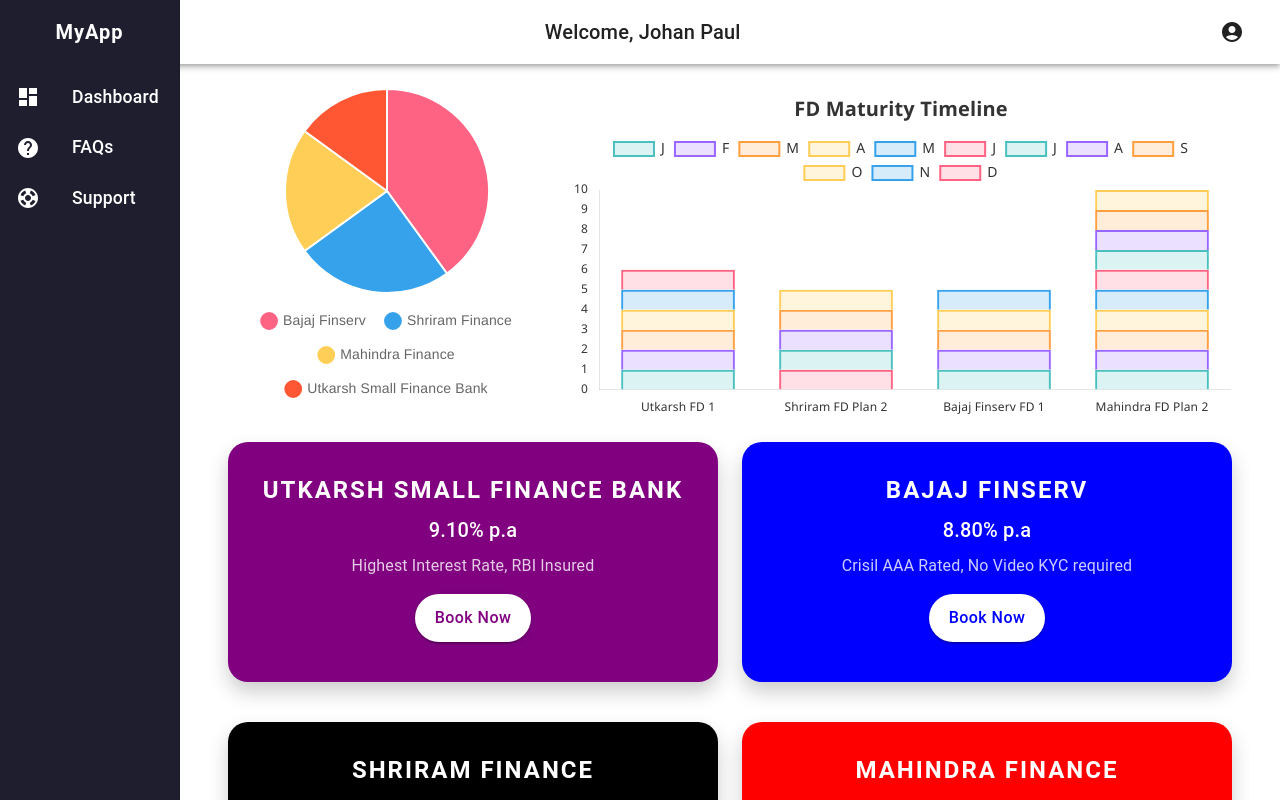
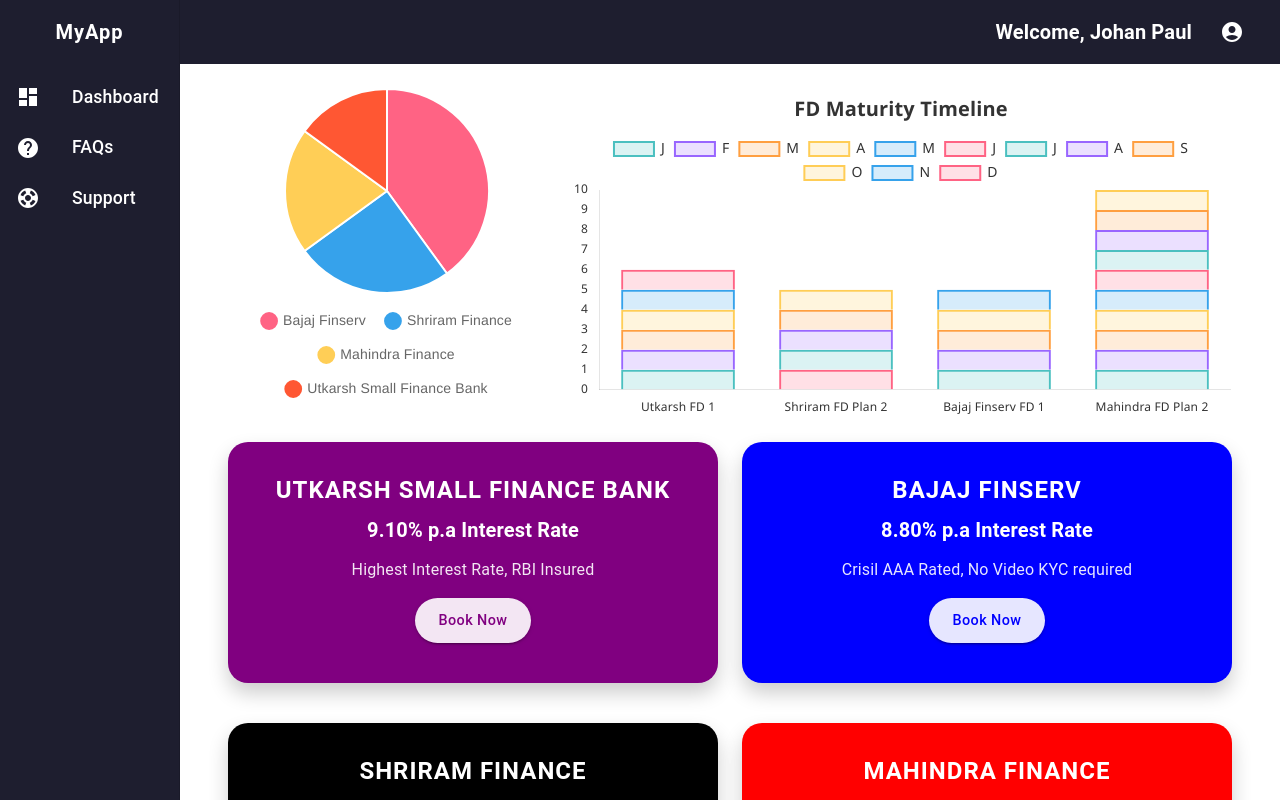
Before and after one commit to codearora/Portfolio-Dashboard, a React (Create React App) app in the folder dashboard-app/: page / in a window 1280 px wide. Shown: the top 800 px of the page. Built offline with nearby package versions, Linux system fonts and the light colour scheme; grey boxes are pictures that could not be loaded.

Commit message:
final updated ui

```diff
--- a/dashboard-app/src/components/BankCard.js
+++ b/dashboard-app/src/components/BankCard.js
@@ -8,32 +8,32 @@
             color: 'white',
             borderRadius: '20px',
             boxShadow: '0 10px 20px rgba(0, 0, 0, 0.2)',
+            transformStyle: 'preserve-3d', // Preserve 3D transformations
             transition: 'transform 0.3s, box-shadow 0.3s',
             '&:hover': {
-                transform: 'translateY(-10px)',
-                boxShadow: '0 20px 40px rgba(0, 0, 0, 0.3)'
+                transform: 'translateY(-10px) rotateX(8deg)', // Apply translateY and rotateX transformations on hover
+                boxShadow: '0 20px 40px rgba(0, 0, 0, 0.3)',
             },
             padding: '16px',
             marginBottom: '16px',
             textAlign: 'center',
         }}>
-            <CardContent>
-                <Typography variant="h5" sx={{ fontWeight: 'bold', textTransform: 'uppercase', letterSpacing: '2px' }}>
+            <CardContent sx={{ transform: 'translateZ(20px)' }}> {/* Add depth to content */}
+                <Typography variant="h5" sx={{ fontWeight: 'bold', textTransform: 'uppercase', letterSpacing: '1px', marginBottom: '8px' }}>
                     {bankName}
                 </Typography>
-                <Typography variant="h6" sx={{ marginTop: '8px' }}>
-                    {interestRate}
+                <Typography variant="h6" sx={{ fontWeight: 'bold', marginBottom: '12px' }}>
+                    {interestRate} Interest Rate
                 </Typography>
-                <Typography sx={{ marginTop: '8px', opacity: 0.8 }}>
+                <Typography sx={{ fontSize: '1rem', opacity: 0.9, marginBottom: '16px' }}>
                     {details}
                 </Typography>
                 <Button variant="contained" sx={{
-                    marginTop: '16px',
-                    borderRadius: '50px',
-                    padding: '10px 20px',
-                    fontSize: '1em',
-                    textTransform: 'none',
-                    backgroundColor: 'white',
+                    borderRadius: '25px',
+                    padding: '10px 24px',
+                    fontSize: '0.9rem',
+                    textTransform: 'capitalize',
+                    backgroundColor: 'rgba(255, 255, 255, 0.9)',
                     color: color,
                     '&:hover': {
                         backgroundColor: color,
--- a/dashboard-app/src/components/Header.js
+++ b/dashboard-app/src/components/Header.js
@@ -1,6 +1,36 @@
 import React from 'react';
-import { AppBar, Toolbar, Typography, IconButton, Menu, MenuItem, Avatar } from '@mui/material';
+import { AppBar, Toolbar, Typography, IconButton, Menu, MenuItem, Avatar, styled } from '@mui/material';
 import { AccountCircle } from '@mui/icons-material';
+
+const StyledToolbar = styled(Toolbar)({
+    backgroundColor: '#1E1E2F',
+    color: '#fff',
+    justifyContent: 'space-between',
+    alignItems: 'center',
+});
+
+const LogoImage = styled('img')({
+    height: 40,
+    marginRight: 16,
+});
+
+const ContentWrapper = styled('div')({
+    display: 'flex',
+    alignItems: 'center',
+});
+
+const WelcomeText = styled(Typography)({
+    fontWeight: 'bold',
+    marginRight: 16,
+});
+
+const StyledMenuItem = styled(MenuItem)({
+    color: '#1E1E2F',
+    '&:hover': {
+        backgroundColor: '#fff',
+        color: '#1E1E2F',
+    },
+});
 
 function Header() {
     const [anchorEl, setAnchorEl] = React.useState(null);
@@ -12,14 +42,16 @@
     };
 
     return (
-        <AppBar position="static" color="transparent">
-            <Toolbar>
-                <Typography variant="h6" component="div" sx={{ flexGrow: 1 }}>
-                    <img src="logo.png" alt="Logo" style={{ height: 40 }} />
-                </Typography>
-                <Typography variant="h6" component="div" sx={{ flexGrow: 1 }}>
+        <AppBar position="static" elevation={0} color="transparent">
+            <StyledToolbar>
+                <LogoImage src="logo.png" alt="Logo" />
+                <ContentWrapper>
+                    {/* <Typography variant="h6" component="div">
+                        Sidebar Content
+                    </Typography> */}
+                    <WelcomeText variant="h6">
                         Welcome, Johan Paul
-                </Typography>
+                    </WelcomeText>
                     <div>
                         <IconButton
                             size="large"
@@ -46,13 +78,14 @@
                             open={Boolean(anchorEl)}
                             onClose={handleClose}
                         >
-                        <MenuItem onClick={handleClose}>My Profile</MenuItem>
-                        <MenuItem onClick={handleClose}>My FDs</MenuItem>
-                        <MenuItem onClick={handleClose}>My Transactions</MenuItem>
-                        <MenuItem onClick={handleClose}>Logout</MenuItem>
+                            <StyledMenuItem onClick={handleClose}>My Profile</StyledMenuItem>
+                            <StyledMenuItem onClick={handleClose}>My FDs</StyledMenuItem>
+                            <StyledMenuItem onClick={handleClose}>My Transactions</StyledMenuItem>
+                            <StyledMenuItem onClick={handleClose}>Logout</StyledMenuItem>
                         </Menu>
                     </div>
-            </Toolbar>
+                </ContentWrapper>
+            </StyledToolbar>
         </AppBar>
     );
 }
```
Lines whose indentation alone changed are shown as unchanged.
